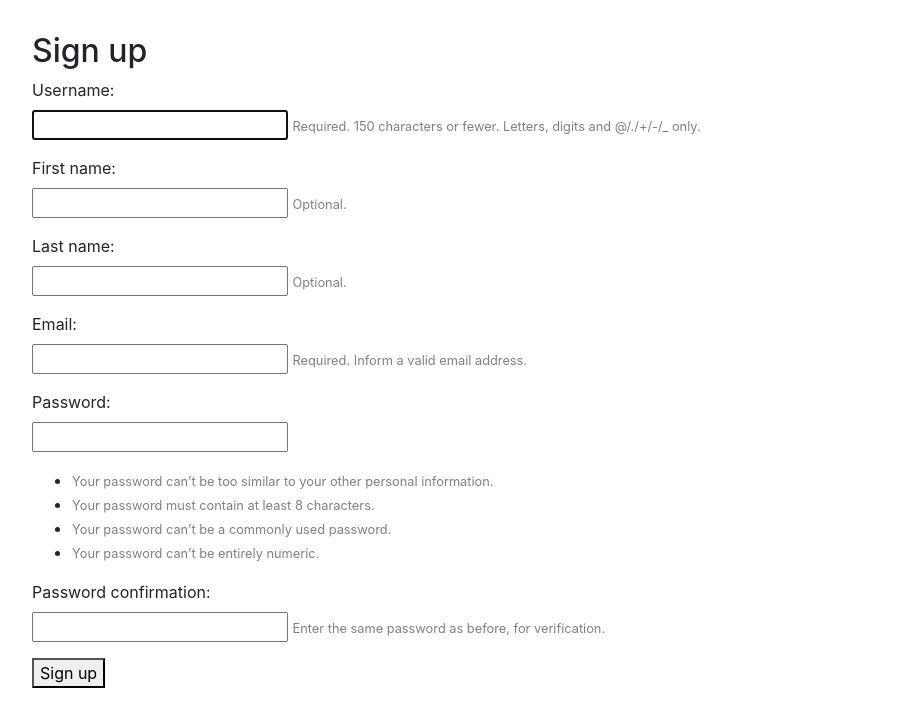
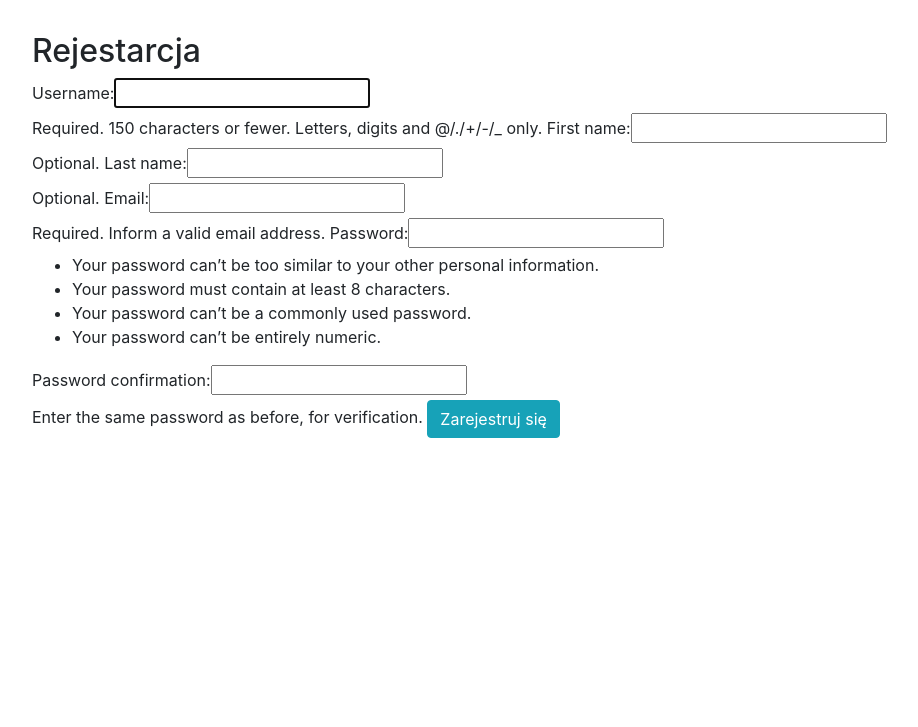
Before and after one commit to Rakiet/zadanie-django, a Django app: page /filmy/rejestracja/ in a window 1280 px wide. Shown: the top 727 px of the page, without its empty margins (0-918 px from the left). Run offline with Django 3.2, Linux system fonts and the light colour scheme; some libraries are stand-ins or nearby versions.

Commit message:
dodanie rejestracji

```diff
--- a/templates/rejestracja.html
+++ b/templates/rejestracja.html
@@ -1,23 +1,13 @@
 {% extends 'glowny.html' %}
 {% load bootstrap %}
-{% block tytul %} Login {% endblock %}
+{% block tytul %} Rejestracja {% endblock %}
 
 {% block strona %}
-  <h2>Sign up</h2>
+  <h2>Rejestarcja</h2>
   <form method="post">
     {% csrf_token %}
-    {% for field in form %}
-      <p>
-        {{ field.label_tag }}<br>
-        {{ field }}
-        {% if field.help_text %}
-          <small style="color: grey">{{ field.help_text }}</small>
-        {% endif %}
-        {% for error in field.errors %}
-          <p style="color: red">{{ error }}</p>
-        {% endfor %}
-      </p>
-    {% endfor %}
-    <button type="submit">Sign up</button>
+    {{ form|bootstrap }}
+
+    <button type="submit" class="btn btn-info">Zarejestruj się</button>
   </form>
 {% endblock %}
```
